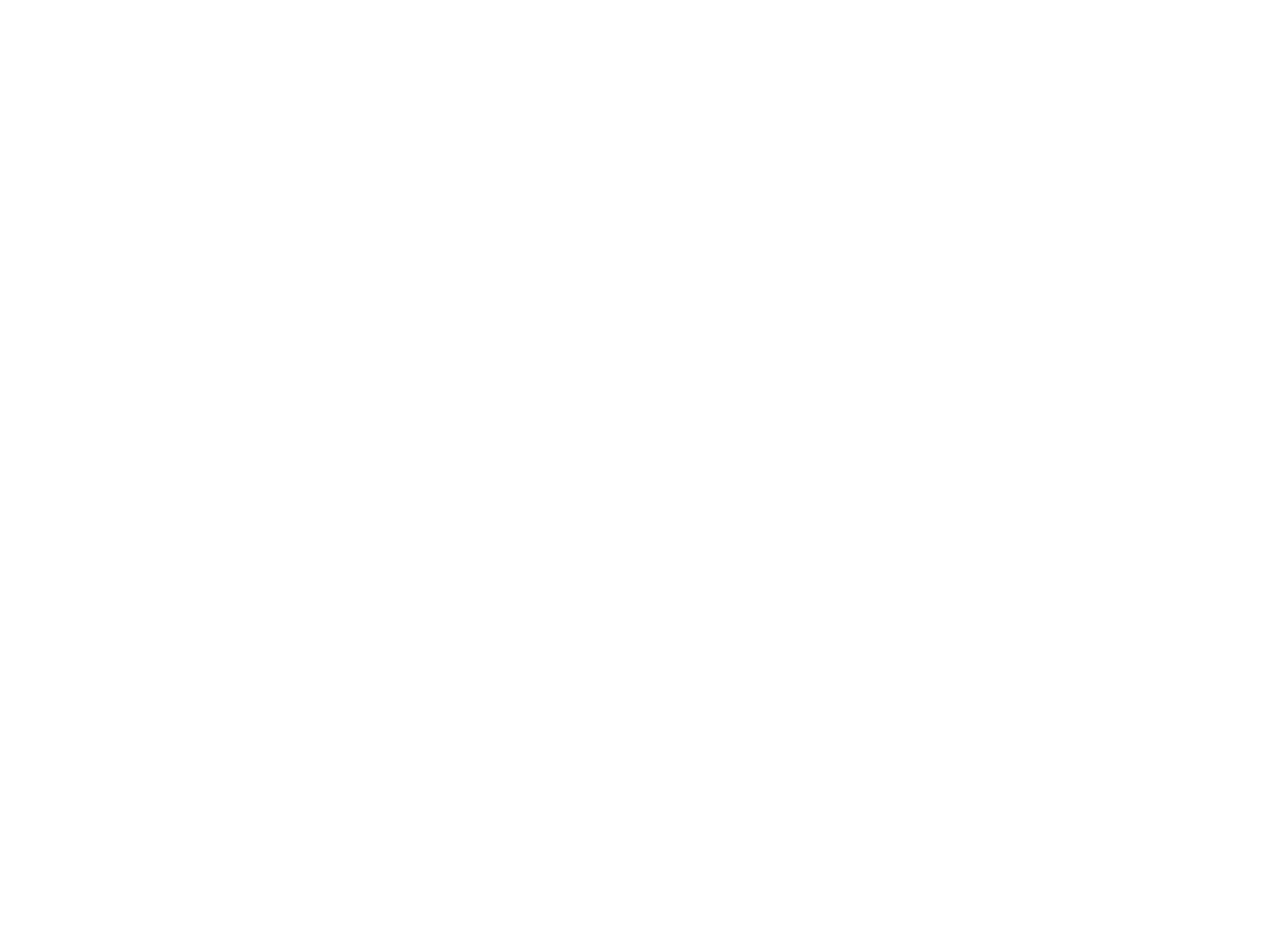
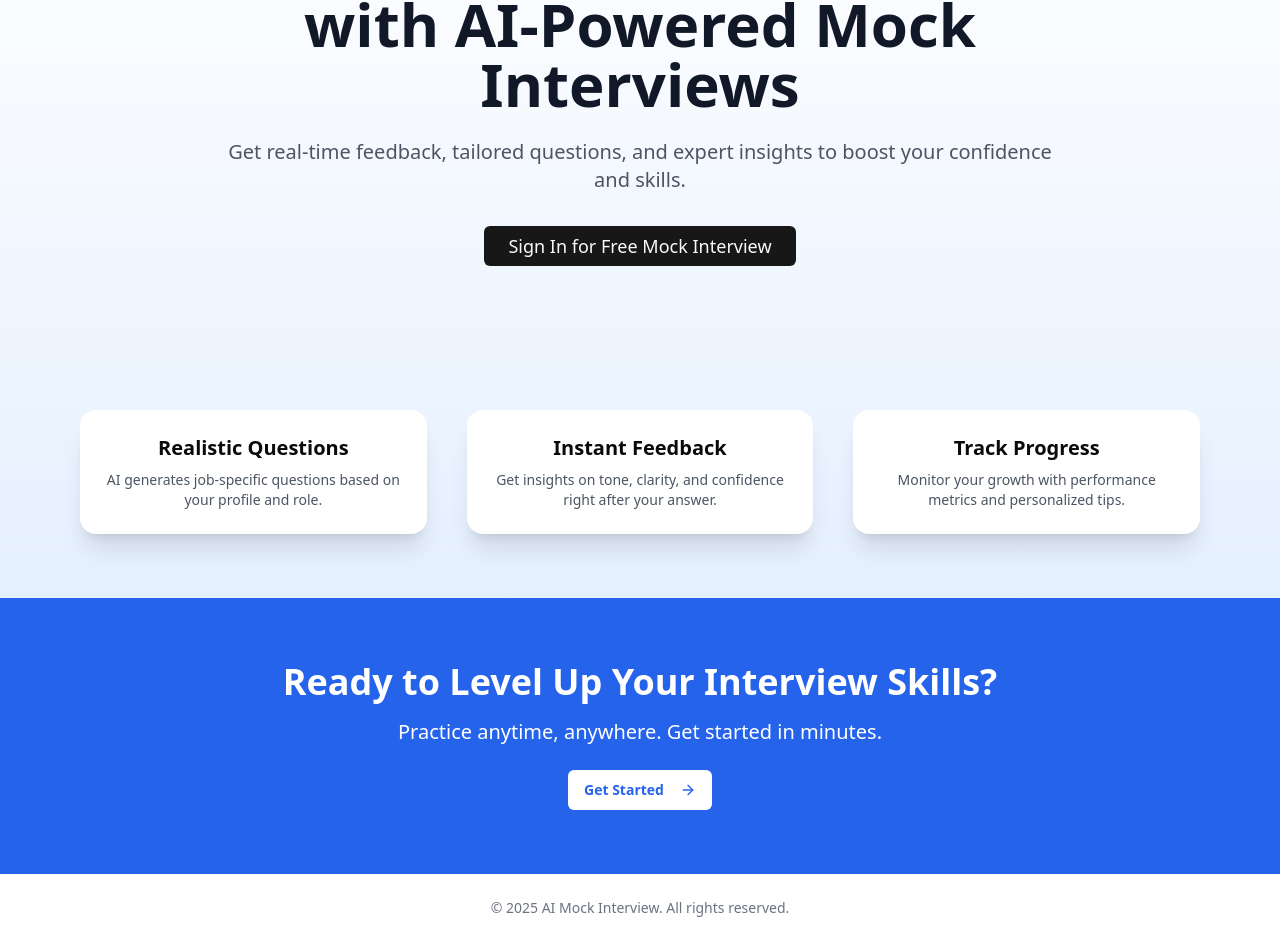
Before and after one commit to sanimewu/hireiq-interview-mock, a React (Vite) app: page / in a window 1280 px wide. Shown: the part 215-1157 px from the top of the page. Before the commit the page ends 800 px from the top, so only its background shows below. Built offline with nearby package versions, Linux system fonts and the light colour scheme; no server answers.

Commit message:
#Home setup

```diff
--- a/src/components/footer.tsx
+++ b/src/components/footer.tsx
@@ -1,9 +1,9 @@
 
 const Footer = () => {
     return (
-        <div>
-            Footer
-        </div>
+        <footer className="text-center text-gray-500 py-6 text-sm">
+            © {new Date().getFullYear()} AI Mock Interview. All rights reserved.
+        </footer>
     );
 };
 
--- a/src/routes/home.tsx
+++ b/src/routes/home.tsx
@@ -1,7 +1,58 @@
+import {Button} from "@/components/ui/button.tsx";
+import {ArrowRight} from "lucide-react";
+import {Link} from "react-router-dom";
+
 const Home = () => {
     return (
-        <div>
-            HomePage
+        <div className="min-h-screen bg-gradient-to-b from-white to-blue-100 flex flex-col">
+
+            <header className="text-center py-20 px-4 max-w-4xl mx-auto">
+                <h1 className="text-4xl md:text-6xl font-bold text-gray-900 mb-6">
+                    Ace Your Next Interview with AI-Powered Mock Interviews
+                </h1>
+                <p className="text-lg md:text-xl text-gray-600 mb-8">
+                    Get real-time feedback, tailored questions, and expert insights to boost your confidence and skills.
+                </p>
+                <Link to="/signin">
+                    <Button className="text-lg px-6 py-3">Sign In for Free Mock Interview</Button>
+                </Link>
+            </header>
+
+
+            <section className="py-16 px-4 max-w-6xl mx-auto grid md:grid-cols-3 gap-10">
+                <div className="bg-white shadow-xl rounded-2xl p-6 text-center">
+                    <h3 className="text-xl font-semibold mb-2">Realistic Questions</h3>
+                    <p className="text-gray-600 text-sm">
+                        AI generates job-specific questions based on your profile and role.
+                    </p>
+                </div>
+                <div className="bg-white shadow-xl rounded-2xl p-6 text-center">
+                    <h3 className="text-xl font-semibold mb-2">Instant Feedback</h3>
+                    <p className="text-gray-600 text-sm">
+                        Get insights on tone, clarity, and confidence right after your answer.
+                    </p>
+                </div>
+                <div className="bg-white shadow-xl rounded-2xl p-6 text-center">
+                    <h3 className="text-xl font-semibold mb-2">Track Progress</h3>
+                    <p className="text-gray-600 text-sm">
+                        Monitor your growth with performance metrics and personalized tips.
+                    </p>
+                </div>
+            </section>
+
+
+            <section className="bg-blue-600 text-white py-16 text-center px-4">
+                <h2 className="text-3xl md:text-4xl font-bold mb-4">
+                    Ready to Level Up Your Interview Skills?
+                </h2>
+                <p className="text-lg md:text-xl mb-6">
+                    Practice anytime, anywhere. Get started in minutes.
+                </p>
+                <Button className="bg-white text-blue-600 font-semibold hover:bg-gray-100">
+                    Get Started <ArrowRight className="ml-2 w-4 h-4" />
+                </Button>
+            </section>
+
         </div>
     );
 };
```
